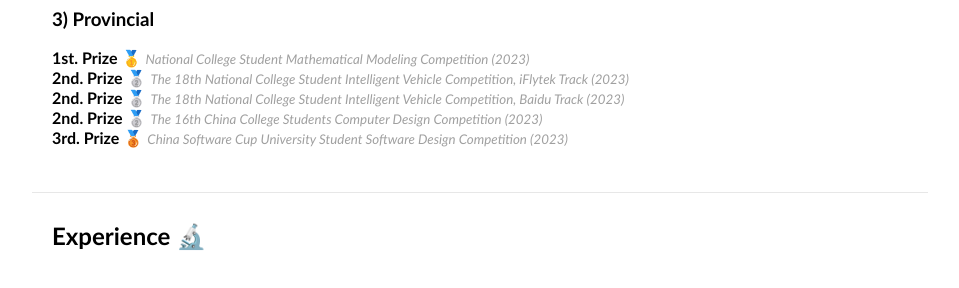
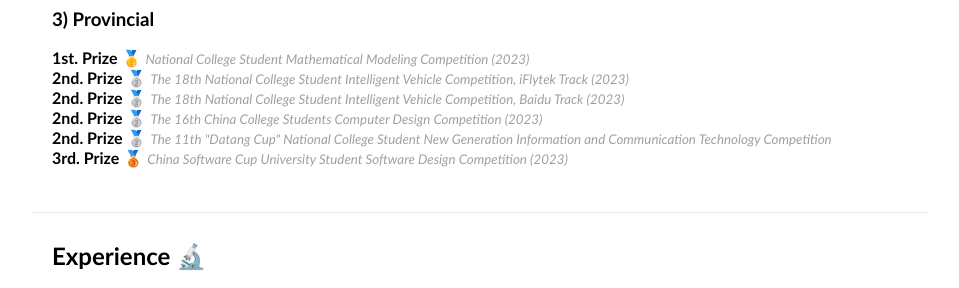
Before and after one commit to ruanyudi/ruanyudi.github.io, a plain HTML site: page main.html in a window 1280 px wide. Shown: the part 800-1088 px from the top of the page, without its empty margins (160-1119 px from the left). Drawn offline with Linux system fonts and the light colour scheme.

Commit message:
ADD new award

```diff
--- a/main.html
+++ b/main.html
@@ -277,6 +277,11 @@
                             <strong>2nd. Prize &#129352</strong>
                             <em style="color: rgb(160, 160, 160);font-size: smaller;">
                                 The 16th China College Students Computer Design Competition (2023)
+                            </em>
+                            <br>
+                            <strong>2nd. Prize &#129352</strong>
+                            <em style="color: rgb(160, 160, 160);font-size: smaller;">
+                                The 11th "Datang Cup" National College Student New Generation Information and Communication Technology Competition
                             </em>
                             <br>
                             <strong>3rd. Prize &#129353</strong>
```
